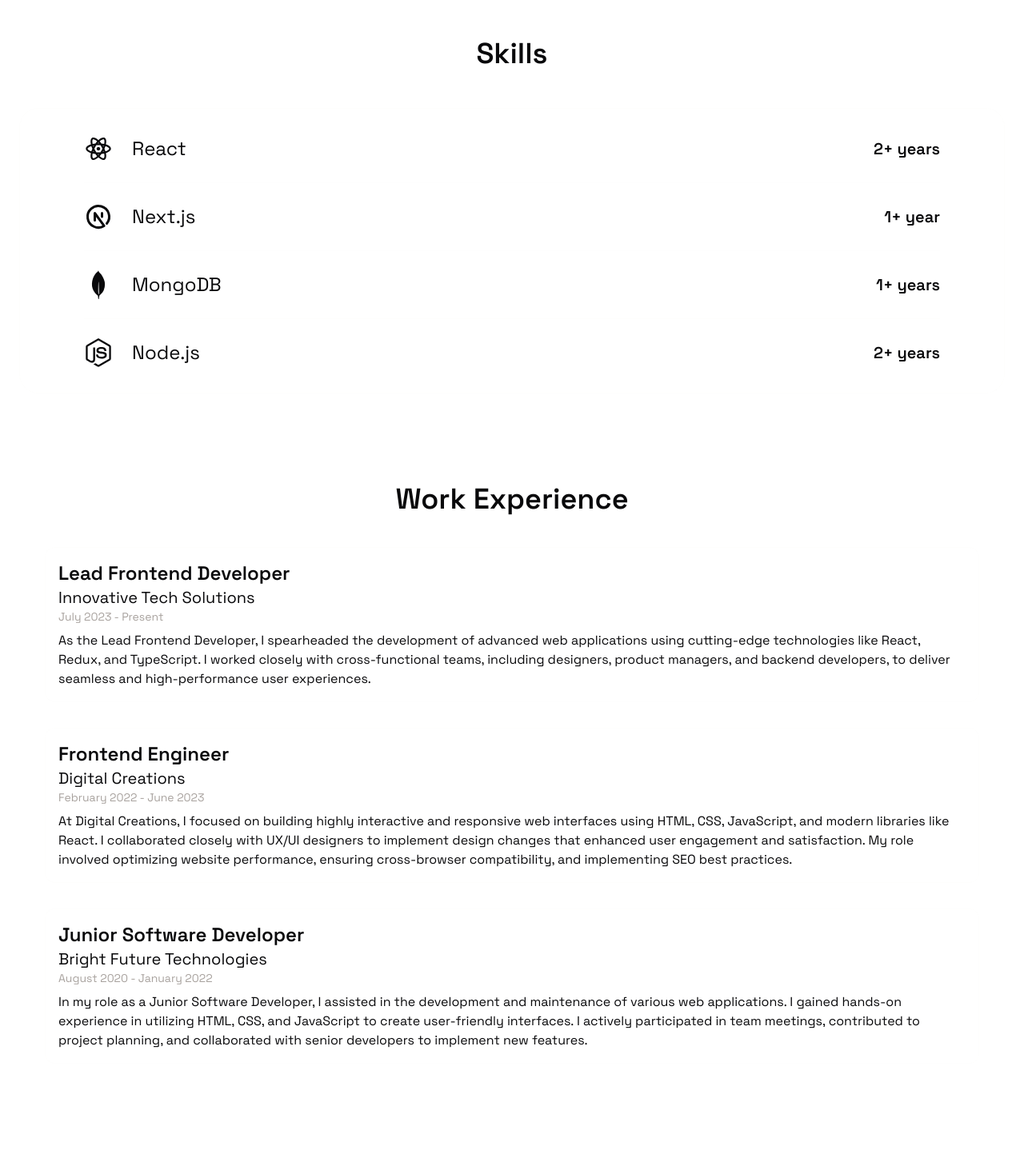
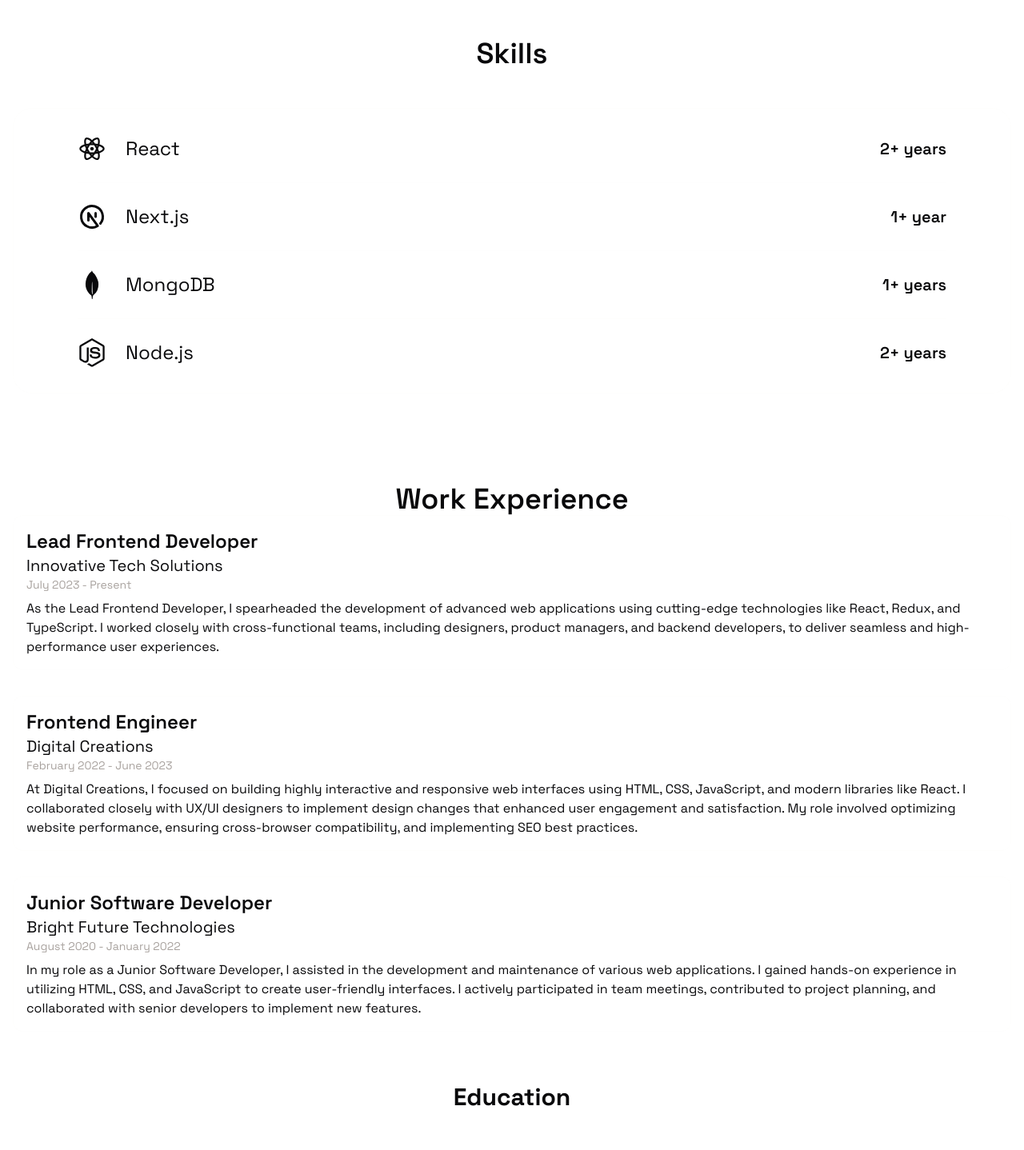
Before and after one commit to Mahfujul-Sagor/next-portfolio, a Next.js app: page / in a window 1280 px wide. Shown: the part 2420-3858 px from the top of the page at 80% size. Built offline with nearby package versions, Linux system fonts and the light colour scheme.

Commit message:
remove padding and margin from skill and workexperience for consistency

```diff
--- a/components/Skills.js
+++ b/components/Skills.js
@@ -29,7 +29,7 @@ const Skills = () => {
       whileInView='visible'
       variants={containerVariants}
       viewport={{once : true}}
-      className='mx-2 rounded-3xl flex flex-col px-4 py-2 lg:px-20 border border-stone-50/30'>
+      className='rounded-3xl flex flex-col px-4 py-2 lg:px-20 border border-stone-50/30'>
         {SKILLS.map((skill, index)=> (
           <MotionDiv
           variants={itemVariants}
--- a/components/WorkExperience.js
+++ b/components/WorkExperience.js
@@ -16,7 +16,7 @@ const WorkExperience = () => {
       initial={{opacity: 0}}
       whileInView={{opacity: 1}}
       transition={{duration: 0.5, delay: 0.2}}
-      className='space-y-8 p-10'>
+      className='space-y-8'>
         {EXPERIENCES.map((experience, index)=> (
           <MotionDiv
           initial={{opacity: 0, x: -20}}
```
